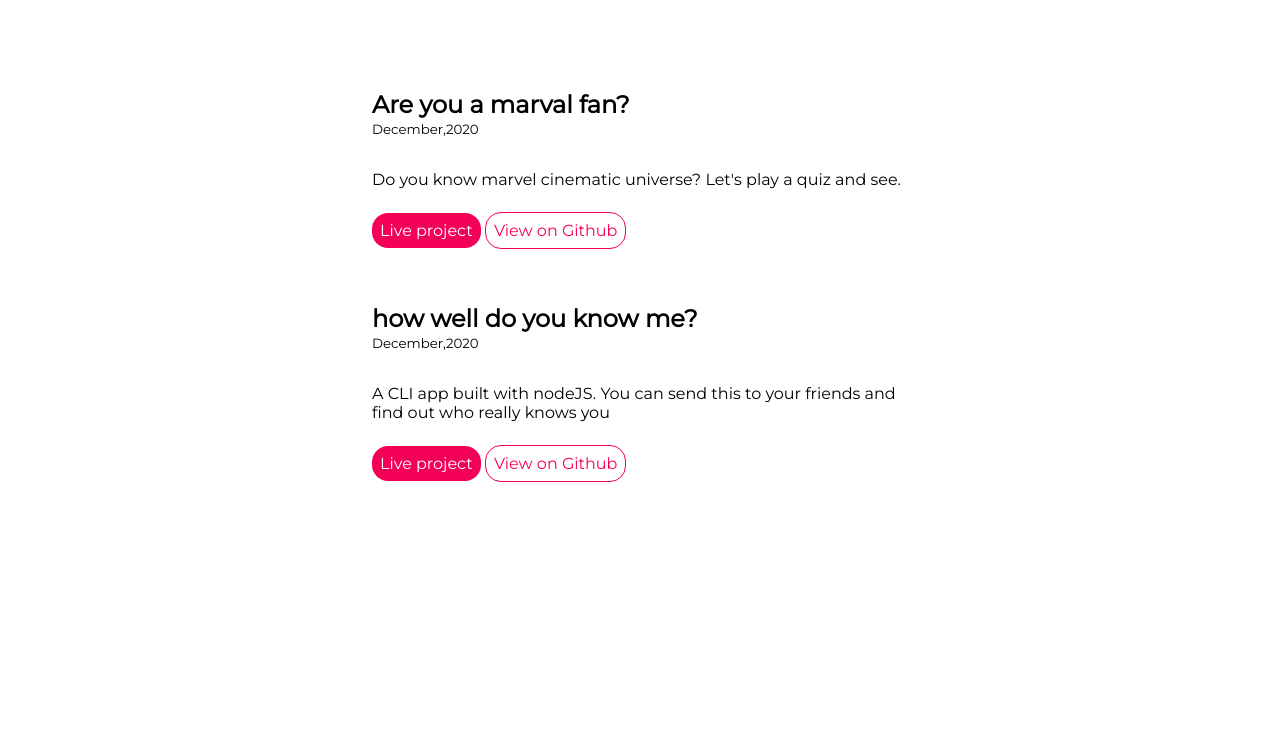
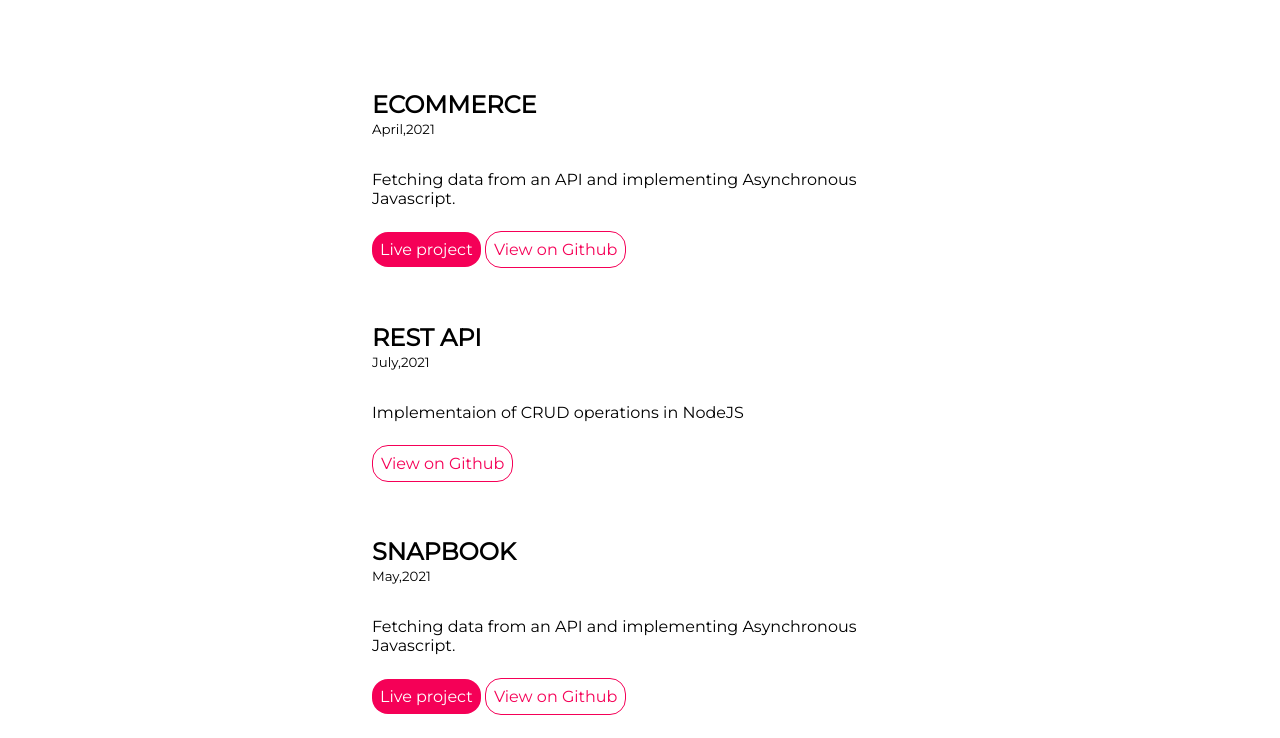
Before and after one commit to Dhruv984/Portfolio, a plain HTML site: page projects.html in a window 1280 px wide. Shown: the part 292-1030 px from the top of the page. Before the commit the page ends 800 px from the top, so only its background shows below. Drawn offline with Linux system fonts and the light colour scheme.

Commit message:
fix:links fixed

```diff
--- a/projects.html
+++ b/projects.html
@@ -25,18 +25,25 @@
         <h1 class="header-heading">My <span>Projects</span></h1>
     </header>
     <section class="section">
-        <h2 >Are you a marval fan?</h2>
-        <small>December,2020</small>
-        <p class="section-para">Do you know marvel cinematic universe? Let's play a quiz and see.</p>
-        <a class="primary" href="https://repl.it/@DhruvMittal1/AvengersQuiz?embed=1&output=1#index.js">Live project</a>
-        <a class="secondary" href="https://github.com/Dhruv984/M2">View on Github</a>
+        <h2 >ECOMMERCE</h2>
+        <small>April,2021</small>
+        <p class="section-para"> Fetching data from an API and implementing  Asynchronous Javascript.</p>
+        <a class="primary" href="https://ecommercem1.netlify.app/ ">Live project</a>
+        <a class="secondary" href="https://github.com/Dhruv984/Ecommerce-M1">View on Github</a>
 </section>
 <section class="section">
-    <h2 >how well do you know me?</h2>
-    <small>December,2020</small>
-    <p class="section-para">A CLI app built with nodeJS. You can send this to your friends and find out who really knows you</p>
-    <a class="primary" href="https://repl.it/@DhruvMittal1/GrumpyElegantScales?embed=1&output=1#index.js">Live project</a>
-    <a class="secondary" href="https://github.com/Dhruv984/M1">View on Github</a>
+    <h2 >REST API</h2>
+    <small>July,2021</small>
+    <p class="section-para">Implementaion of CRUD operations in NodeJS</p>
+    <!-- <a class="primary" href="/projects.html">No</a> -->
+    <a class="secondary" href="https://github.com/Dhruv984/REST_API">View on Github</a>
+</section>
+<section class="section">
+    <h2 >SNAPBOOK</h2>
+    <small>May,2021</small>
+    <p class="section-para"> Fetching data from an API and implementing  Asynchronous Javascript.</p>
+    <a class="primary" href="https://snapbook-5541c.web.app/">Live project</a>
+    <a class="secondary" href="https://github.com/Dhruv984/Snapbook-M3">View on Github</a>
 </section>
 </body>
 
```
Also changed, not shown: index.html (+1 -1 lines).
